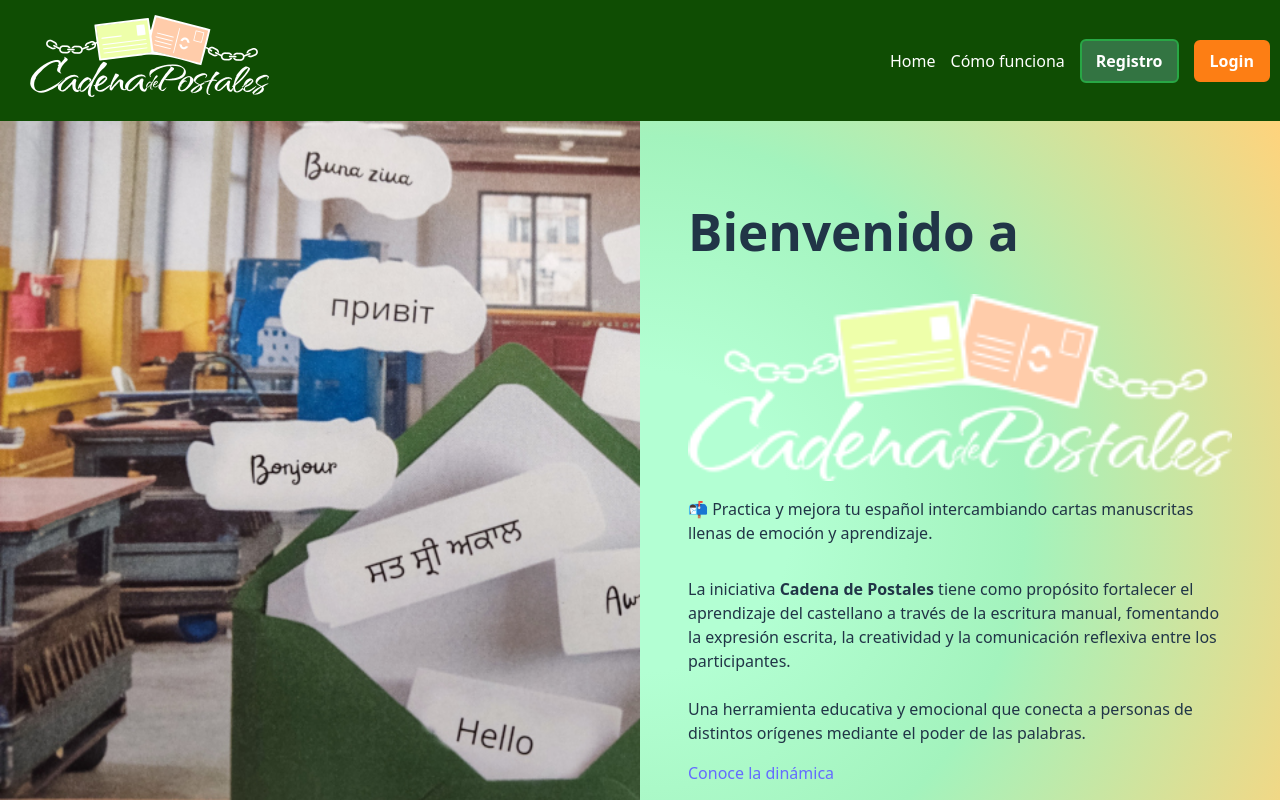
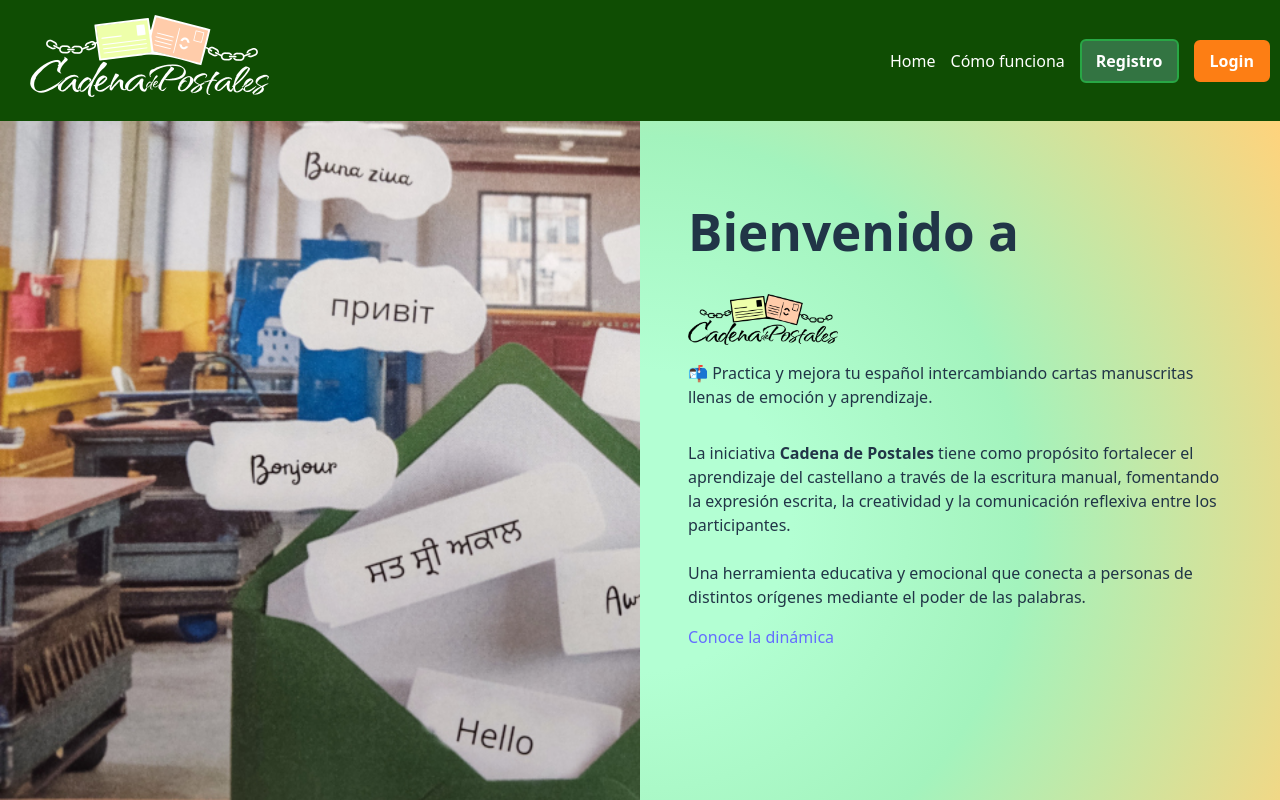
Before and after one commit to gaizkamg/cadena-de-postales-FRONT, a Vue app: page / in a window 1280 px wide. Shown: the top 800 px of the page. Built offline with nearby package versions, Linux system fonts and the light colour scheme; no server answers; a web font is replaced by a local one.

Commit message:
logotipo-negro para el home

```diff
--- a/src/views/HomeView.vue
+++ b/src/views/HomeView.vue
@@ -3,7 +3,7 @@
                         <div class="img-hero"></div>
                         <div class="text-hero">
                                 <h1>Bienvenido a </h1>
-                                <img src="@/assets/img/logotipo-blanco.png" alt="" />
+                                <img src="@/assets/img/logotipo-negro.png" alt="" />
                                 <p class="subheading">
         📬 Practica y mejora tu español intercambiando cartas manuscritas llenas de emoción y aprendizaje.
       </p>
@@ -49,4 +49,8 @@
 
  }
 
+ .text-hero img {
+       width: 150px;
+ }
+
 </style>
```
Also changed, not shown: src/assets/img/logotipo-negro.png (added), src/views/UserFormView.vue (added).
